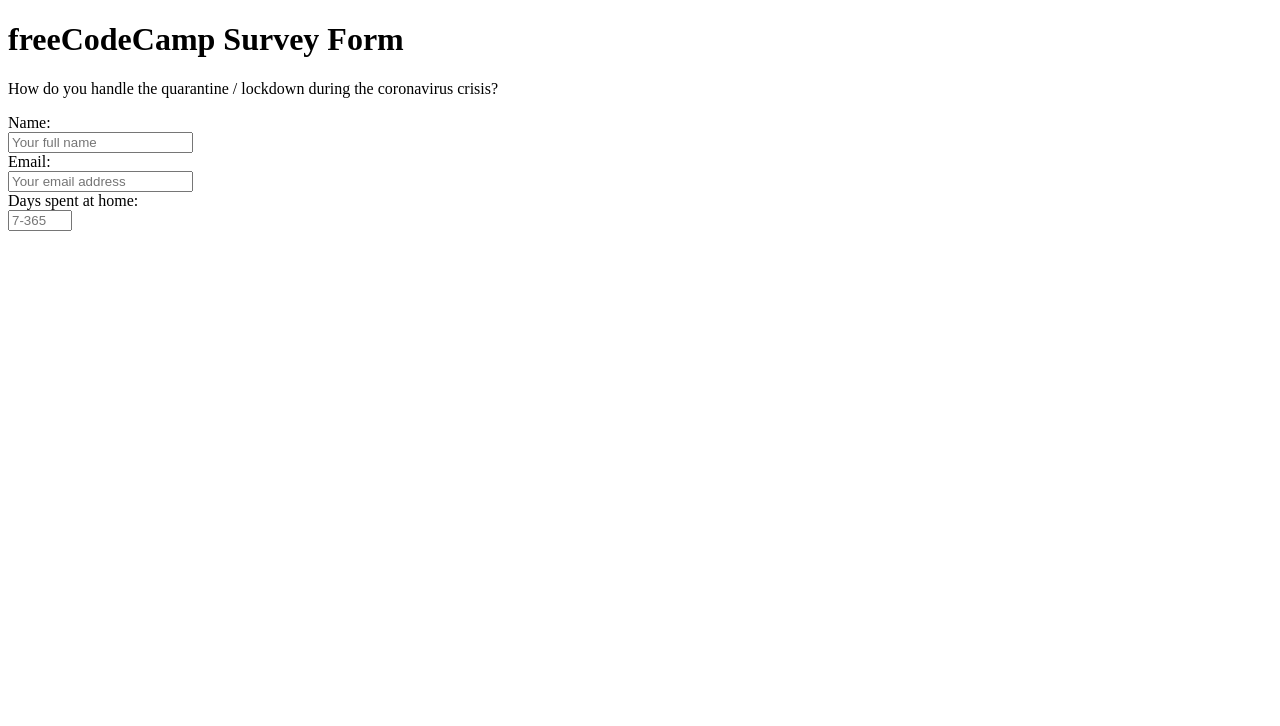
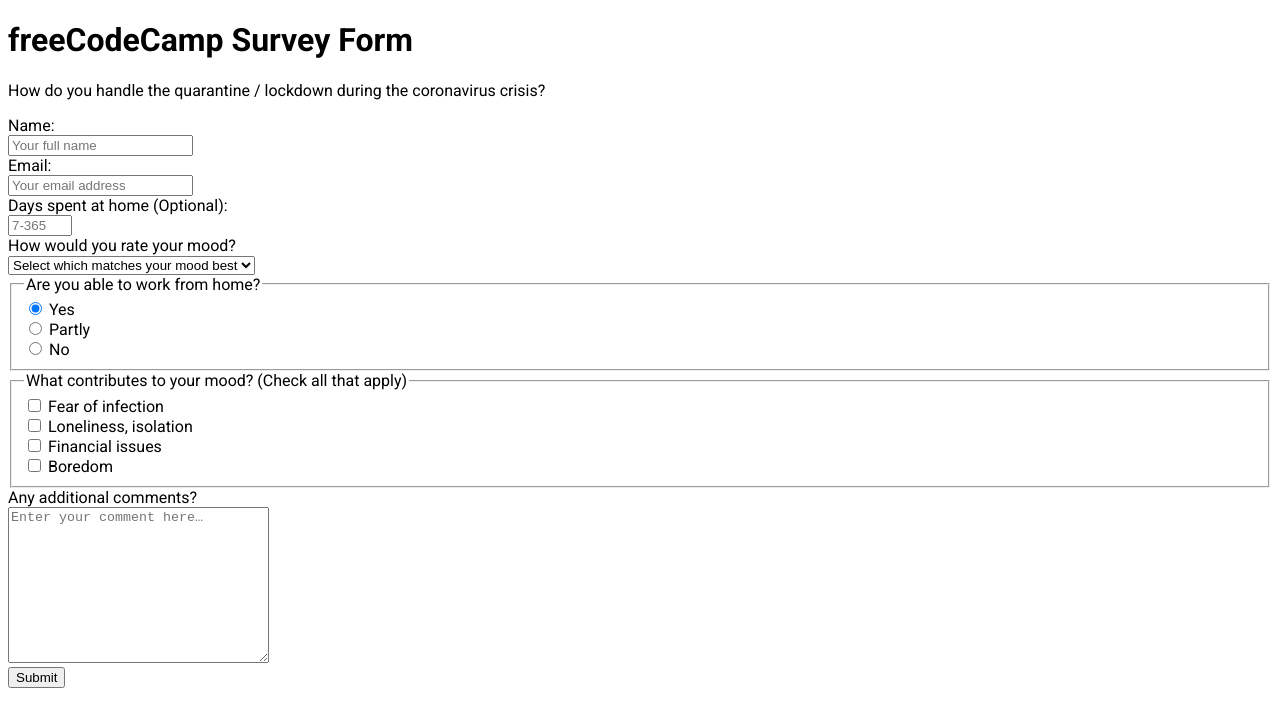
Before and after one commit to sesamsys/freeCodeCamp, a plain HTML site: page Survey Form/index.html in a window 1280 px wide. Drawn offline with Linux system fonts and the light colour scheme.

Commit message:
passing tests 12-17

```diff
--- a/Survey Form/index.html
+++ b/Survey Form/index.html
@@ -5,6 +5,7 @@
     <meta name="viewport" content="width=device-width, initial-scale=1.0">
     <title>FCC: Survey Form</title>
     <link rel="stylesheet" href="style.css">
+    <link href="https://fonts.googleapis.com/css2?family=Roboto:ital,wght@0,400;0,700;1,400&display=swap" rel="stylesheet">
 </head>
 <body>
     <h1 id="title">freeCodeCamp Survey Form</h1>
@@ -14,9 +15,40 @@
         <input type="text" id="name" name="name" placeholder="Your full name" required>
         <label for="email" id="email-label">Email:</label>
         <input type="email" id="email" name="email" placeholder="Your email address" required>
-        <label for="number" id="number-label">Days spent at home:</label>
+        <label for="number" id="number-label">Days spent at home (Optional):</label>
         <input type="number" min="7" max="365" id="number" name="number" placeholder="7-365">
-
+        <label for="dropdown">How would you rate your mood?</label>
+        <select name="dropdown" id="dropdown" required>
+            <option value="" disabled selected>Select which matches your mood best</option>
+            <option value="excellent">Excellent</option>
+            <option value="good">Good</option>
+            <option value="so-so">So-so</option>
+            <option value="bad">Bad</option>
+            <option value="horrible">Horrible</option>
+        </select>
+        <fieldset>
+            <legend>Are you able to work from home?</legend>
+            <input type="radio" id="yes" value="yes" name="work" checked>
+            <label for="yes">Yes</label><br>
+            <input type="radio" id="partly" value="partly" name="work">
+            <label for="partly">Partly</label><br>
+            <input type="radio" id="no" value="no" name="work">
+            <label for="no">No</label><br>
+        </fieldset>
+        <fieldset>
+            <legend>What contributes to your mood? (Check all that apply)</legend>
+            <input type="checkbox" id="fear" value="fear" name="mood">
+            <label for="fear">Fear of infection</label><br>
+            <input type="checkbox" id="loneliness" value="loneliness" name="mood">
+            <label for="loneliness">Loneliness, isolation</label><br>
+            <input type="checkbox" id="finances" value="finances" name="mood">
+            <label for="finances">Financial issues</label><br>
+            <input type="checkbox" id="boredom" value="boredom" name="mood">
+            <label for="boredom">Boredom</label><br>
+        </fieldset>
+        <label for="comments">Any additional comments?</label>
+        <textarea name="comments" id="comments" cols="30" rows="10" placeholder="Enter your comment here…"></textarea>
+        <button id="submit" type="submit">Submit</button>
     </form>
 </body>
 <script src="https://cdn.freecodecamp.org/testable-projects-fcc/v1/bundle.js"></script>
--- a/Survey Form/style.css
+++ b/Survey Form/style.css
@@ -1,3 +1,11 @@
-label, input {
+body {
+    font-family: 'Roboto', sans-serif;
+}
+
+label, input, button {
     display: block;
 }
+
+fieldset label, fieldset input {
+    display: inline;
+}
```
